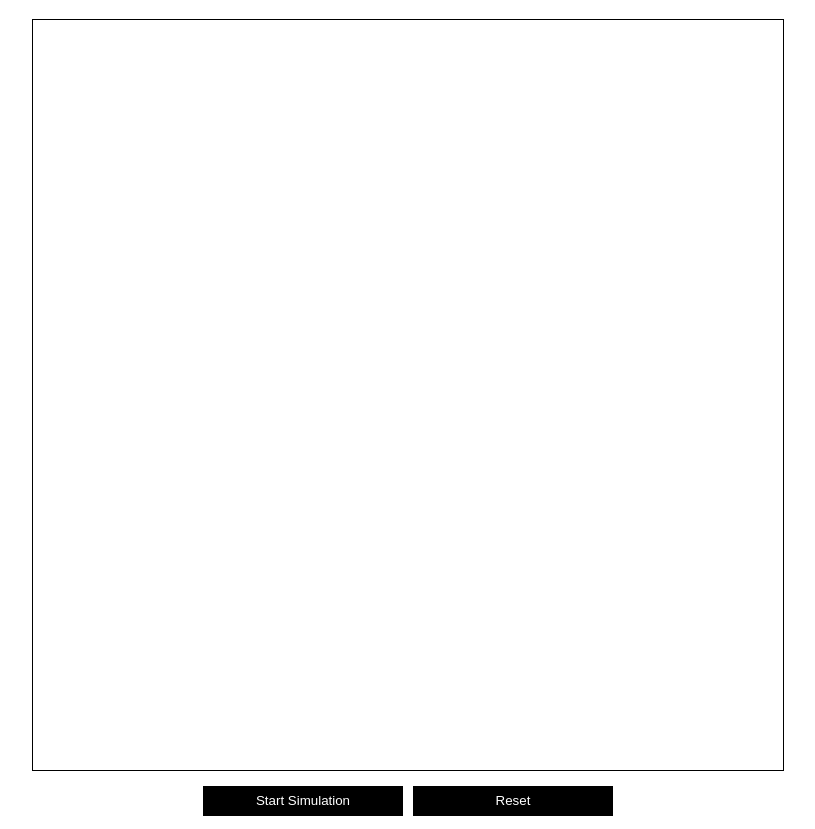
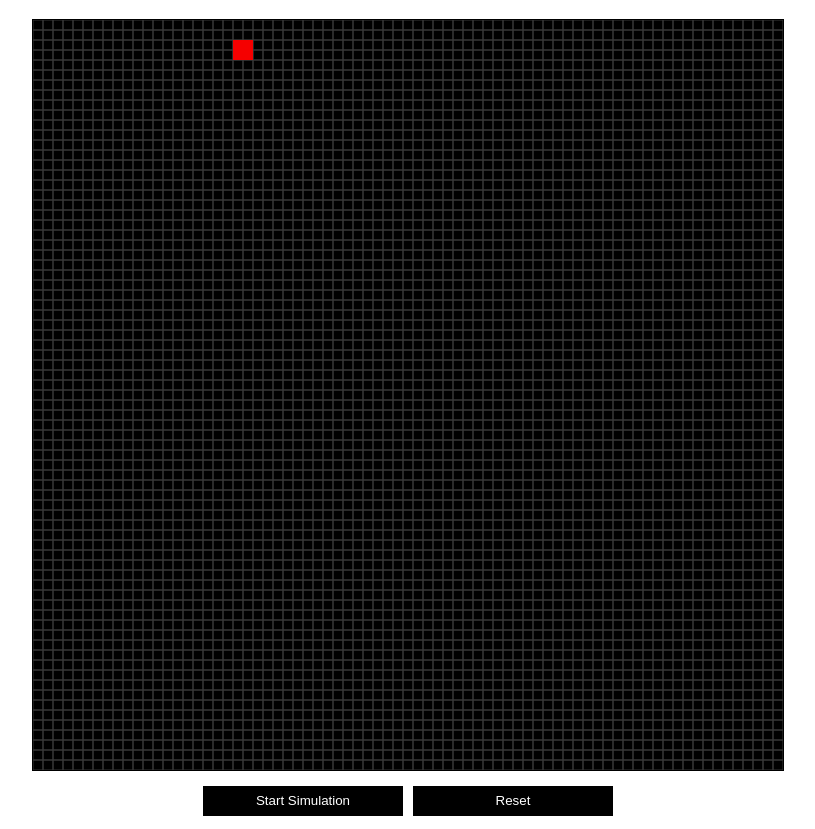
Before and after one commit to MustafaAli789/smart-rockets, a plain HTML site: page index.html in a window 1280 px wide. Shown: the part 69-898 px from the top of the page, without its empty margins (232-1047 px from the left). Drawn offline with Linux system fonts and the light colour scheme.

Commit message:
added target

```diff
--- a/index.html
+++ b/index.html
@@ -11,4 +11,5 @@
             <button class="actionBtn">Reset</button>
         </div>
     </body>
+    <script src="script.js"></script>
 </html>
--- /dev/null
+++ b/script.js
@@ -0,0 +1,101 @@
+//GLOBALS
+let canvas = document.getElementById("canvas");
+let ctx = canvas.getContext("2d");
+let blocks = []
+ let colorEnum = {
+     TARGET: "#f50000",
+     OBSTACLE: "#ffffff"
+ }
+ let canvasHeight = 750;
+ let canvasWidth = 750;
+ let cNumRow = 75;
+ let cNumCol = 75;
+ let cWidth = canvasWidth/cNumRow;
+ let cHeight = canvasHeight/cNumCol;
+
+//HELPER METODS
+getMousePos = (canvas, evt) => {
+    var rect = canvas.getBoundingClientRect();
+    return {
+      x: evt.clientX - rect.left,
+      y: evt.clientY - rect.top
+    };
+}
+
+translateRowColToPos = (row, col) => {
+    return {
+        x: col*cWidth,
+        y: row*cHeight
+    }
+}
+
+//CLASSES
+
+//row, col are position, target is boolean to specify if target
+function Block(row, col, target) {
+    this.target = target
+    this.row = row
+    this.col = col
+    this.width=cWidth
+    this.height=cHeight
+    this.color = ""
+
+    if(this.target){
+        this.color = colorEnum.TARGET
+    } else {
+        this.color = colorEnum.OBSTACLE
+    }
+}
+
+DNA = () => {
+    //
+}
+
+Population = () => {
+    //
+}
+
+Rocket = () => {
+    //
+}
+
+
+//DRAWING METHODS
+drawGrid = () => {
+    for(let i =0; i<cNumRow;i++){
+        for(let j =0; j<cNumCol;j++){
+            ctx.strokeStyle = "#383838"
+            ctx.strokeRect(j*cWidth, i*cHeight, cWidth, cHeight);
+        }
+    }
+}
+
+clearGrid = () => {
+    ctx.clearRect(0, 0, canvas.width, canvas.height)
+}
+
+drawBlocks = () => {
+    blocks.forEach(block => {
+        let pos = translateRowColToPos(block.row, block.col)
+        ctx.fillStyle = block.color
+        ctx.fillRect(pos.x, pos.y, block.width, block.height)
+    })
+}
+
+init = () => {
+    targetBlock1 = new Block(2, 20, true)
+    targetBlock2 = new Block(2, 21, true)
+    targetBlock3 = new Block(3, 20, true)
+    targetBlock4 = new Block(3, 21, true)
+    blocks.push(targetBlock1, targetBlock2, targetBlock3, targetBlock4)
+}
+
+draw = () => {
+    clearGrid();
+    drawGrid();
+    drawBlocks();
+}
+
+init();
+
+window.setTimeout(draw, 1000)
--- a/styles.css
+++ b/styles.css
@@ -26,3 +26,6 @@ body{
     color: black;
     transition: 0.3s;
 }
+#canvas{
+    background-color: black;
+}
```
